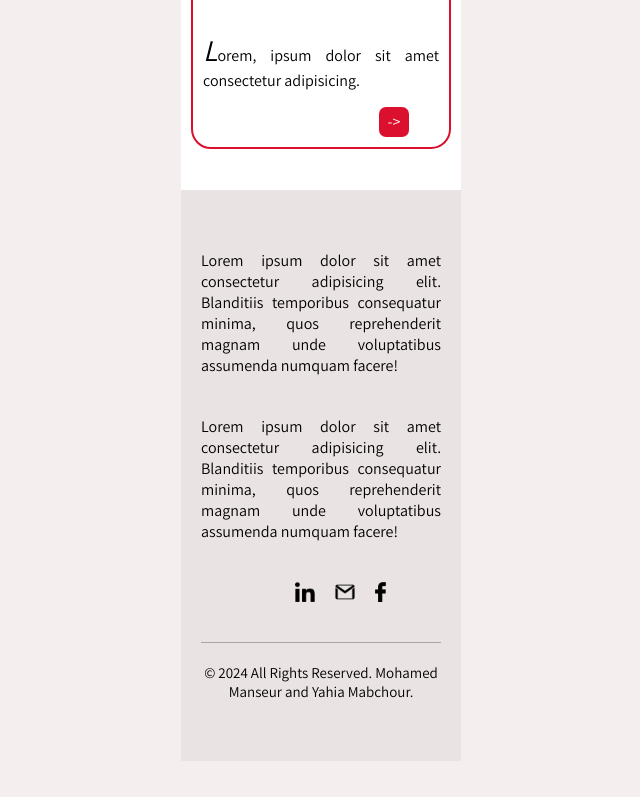
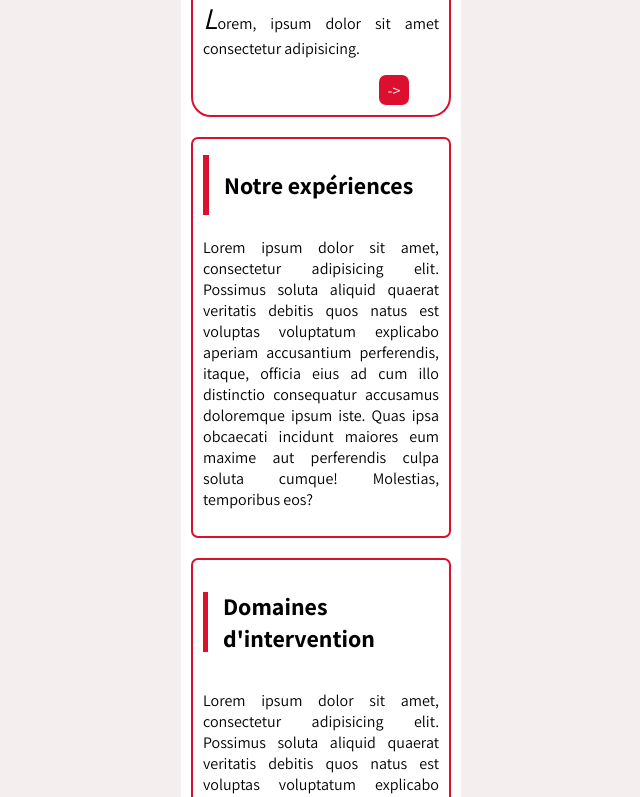
Before and after one commit to magus59/Riad-, a React (Vite) app in the folder RIAD site/RIADsite/: page / in a window 1280 px wide. Shown: the part 720-1517 px from the top of the page, without its empty margins (319-959 px from the left). Before the commit the page ends 1481 px from the top, so only its background shows below. Built offline with nearby package versions, Linux system fonts and the light colour scheme.

Commit message:
create bigarticle about experience and domaine

```diff
--- a/RIAD site/RIADsite/package.json
+++ b/RIAD site/RIADsite/package.json
@@ -11,7 +11,8 @@
   },
   "dependencies": {
     "react": "^18.2.0",
-    "react-dom": "^18.2.0"
+    "react-dom": "^18.2.0",
+    "react-scroll": "^1.9.0"
   },
   "devDependencies": {
     "@types/react": "^18.2.43",
--- a/RIAD site/RIADsite/src/App.jsx
+++ b/RIAD site/RIADsite/src/App.jsx
@@ -10,7 +10,7 @@ import gmailLogo from './assets/images/gmail.png';
 import facebookLogo from './assets/images/facebook.png';
 /**ajout par mohamed  */
 import Email from './assets/components/email/email';
-
+import Bigarticle from './assets/components/bigarticle/bigarticle';
 import Article from './assets/components/article/article';
 function App() {
   const logosArray = [inLogo, gmailLogo, facebookLogo];
@@ -19,8 +19,15 @@ function App() {
 
   const titreexperiences ='Notre expériences';
   const articleexperiences =`Lorem, ipsum dolor sit amet consectetur adipisicing.` ;
-  const linkDomaione ='' ;
-  const linkExpereiences ='' ;
+  const linkDomaine ='#domaine' ;
+  const linkExpereiences ='#experience' ;
+
+  const idbigexperience ='experience' ;
+  const contenubigexperience ='Lorem ipsum dolor sit amet, consectetur adipisicing elit. Possimus soluta aliquid quaerat veritatis debitis quos natus est voluptas voluptatum explicabo aperiam accusantium perferendis, itaque, officia eius ad cum illo distinctio consequatur accusamus doloremque ipsum iste. Quas ipsa obcaecati incidunt maiores eum maxime aut perferendis culpa soluta cumque! Molestias, temporibus eos? ' ;
+  const idbigdomaine ='domaine' ;
+  const contenubigdomaine ='Lorem ipsum dolor sit amet, consectetur adipisicing elit. Possimus soluta aliquid quaerat veritatis debitis quos natus est voluptas voluptatum explicabo aperiam accusantium perferendis, itaque, officia eius ad cum illo distinctio consequatur accusamus doloremque ipsum iste. Quas ipsa obcaecati incidunt maiores eum maxime aut perferendis culpa soluta cumque! Molestias, temporibus eos? ' ;
+
+
   return (
     <>
     <header>
@@ -30,8 +37,9 @@ function App() {
         <Head/>
         <Email email='son adresse email '/>
         <Article link={linkExpereiences} titre={titreexperiences} article={articleexperiences} />
-        <Article link={linkDomaione} titre={titredomaine} article={articledomaine} />
-
+        <Article link={linkDomaine} titre={titredomaine} article={articledomaine} />
+        <Bigarticle id={idbigexperience} contenu={contenubigexperience} titre={titreexperiences}/>
+        <Bigarticle id={idbigdomaine} contenu={contenubigdomaine} titre={titredomaine}/>
      </main>
      <Footer logos={logosArray}/>
     </>
--- a/RIAD site/RIADsite/src/assets/components/article/article.jsx
+++ b/RIAD site/RIADsite/src/assets/components/article/article.jsx
@@ -1,4 +1,5 @@
 import React from 'react'
+import { Link, animateScroll as scroll } from "react-scroll";
 import './article.css' ;
 const Article = (props) => {
   return (
@@ -10,7 +11,16 @@ const Article = (props) => {
         <p className='para'>{props.article}</p>
         <div className='decoLink'>
           <div className='positionLink'>
-            <a className='link' href={props.link}> -> </a>
+          <Link
+          className='link'
+    activeClass="active"
+    to="section1"
+    spy={true}
+    smooth={true}
+    offset={-70}
+    duration={500}
+> -> </Link>
+
           </div>
         </div>
     </article>
--- /dev/null
+++ b/RIAD site/RIADsite/src/assets/components/bigarticle/bigarticle.css
@@ -0,0 +1,8 @@
+.bigarticle{
+    min-height:300px;
+    border:2px solid   rgb(219, 16, 46);
+    border-radius: 7px;
+    margin: 10px;
+    padding: 10px;
+    text-align: justify;
+}
--- /dev/null
+++ b/RIAD site/RIADsite/src/assets/components/bigarticle/bigarticle.jsx
@@ -0,0 +1,15 @@
+import React from 'react'
+import './bigarticle.css'
+const Bigarticle = (props) => {
+  return (
+    <article id={props.id} className='bigarticle'>
+       <div className='ensembleh1'>
+       <div className='deco'></div>
+       <h1>{props.titre}</h1>
+       </div>
+       <p> {props.contenu}</p>
+    </article>
+  )
+}
+
+export default Bigarticle
```
Also changed, not shown: 1 other file (tests, documents, lock files or other folders).
